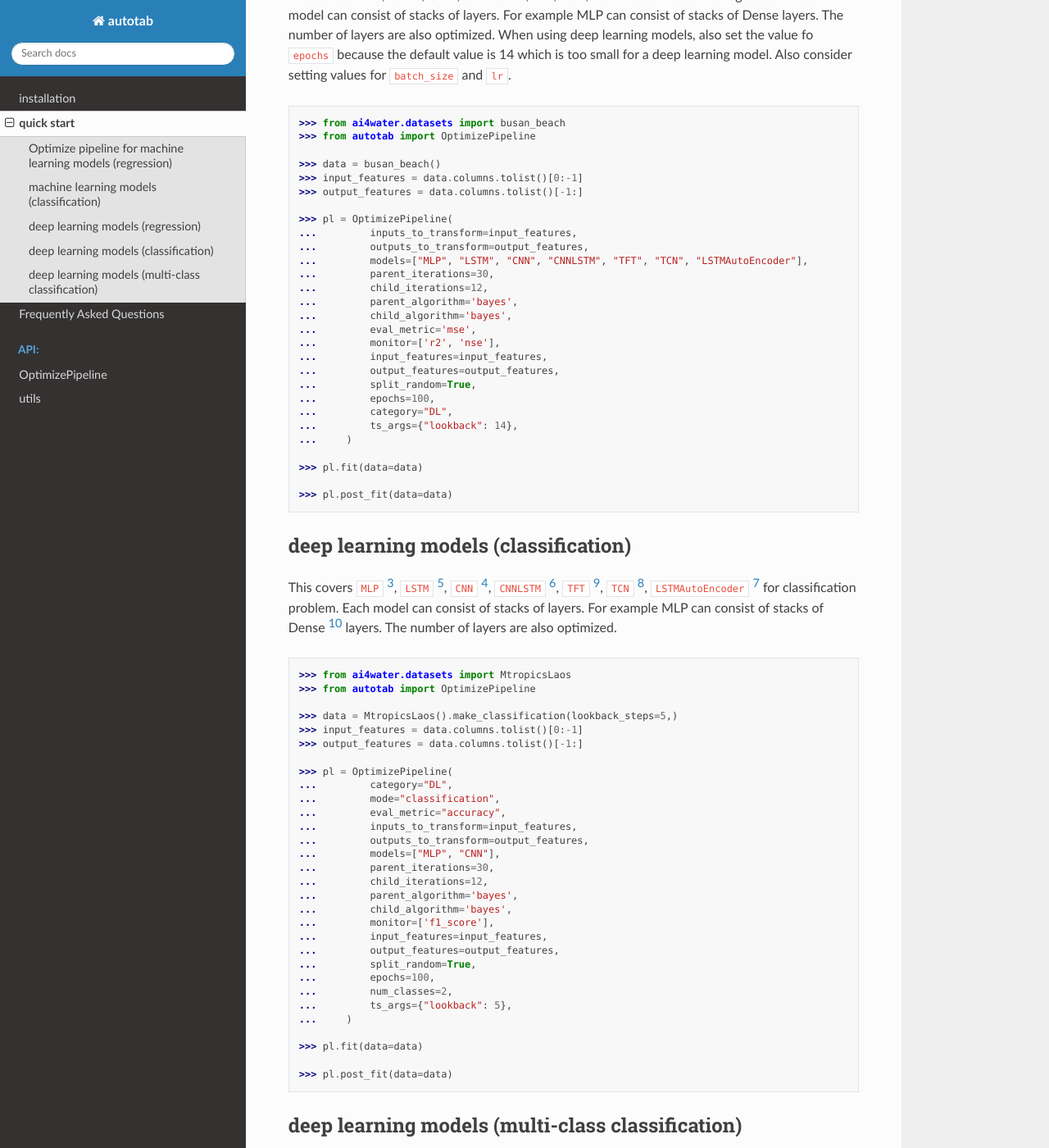
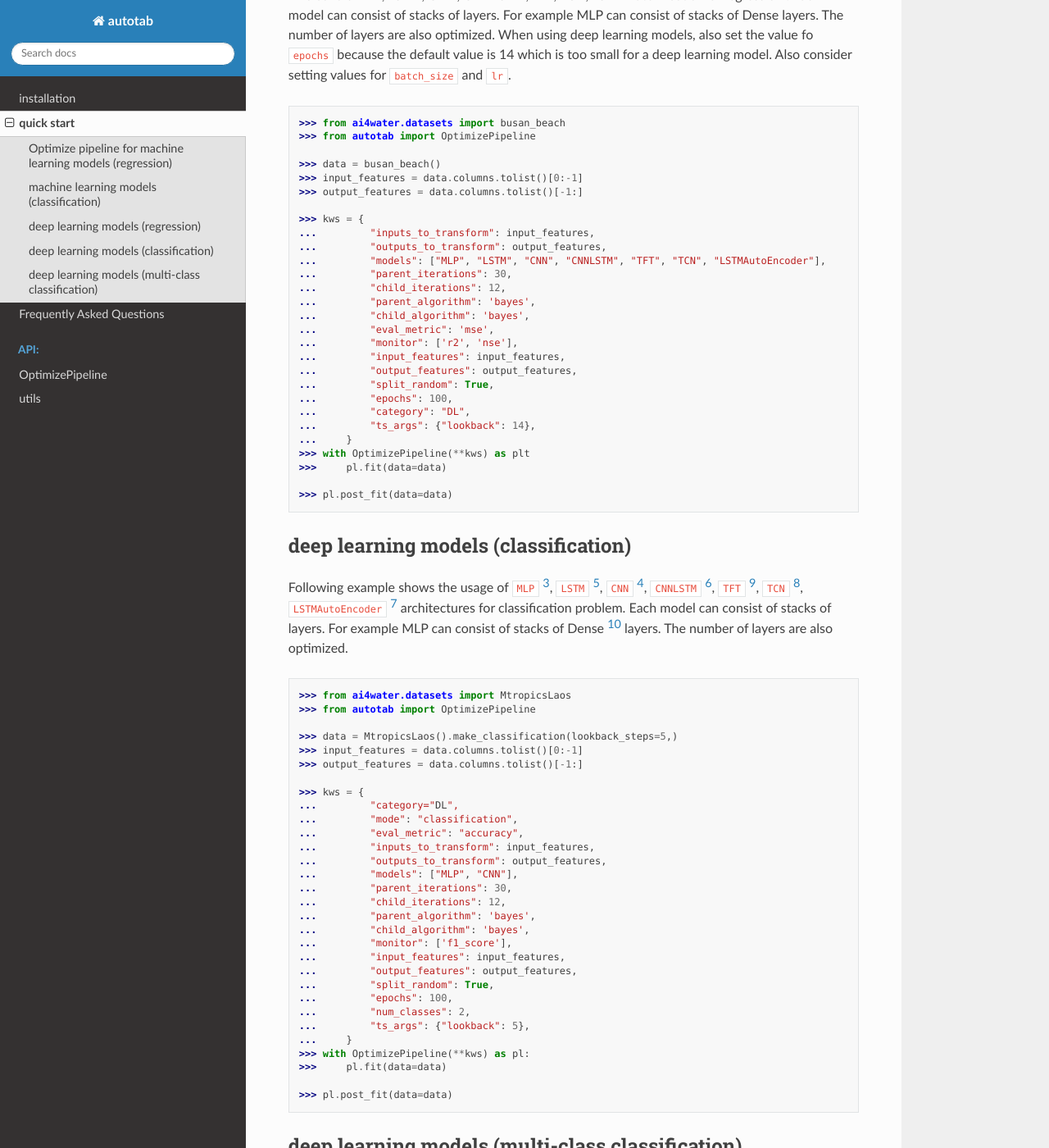
Before and after one commit to Sara-Iftikhar/AutoTab, a Sphinx documentation site: the page built from docs/source/quick_start.rst, in a window 1280 px wide and 1400 px high, scrolled down 1905 px. Shown: the whole window at 82% size. Built offline with Sphinx 7.4.7 and the Read the Docs theme 2.0.0, drawn with Linux system fonts in a browser that asks for light colours; pages that are not in the unit, such as notebooks, are missing from menus; some of the changed text lies outside the part shown.

Commit message:
use context manager in quick_start

```diff
--- a/docs/requirements.txt
+++ b/docs/requirements.txt
@@ -1,4 +1,5 @@
-ai4water[ml_hpo]>=1.02
+#ai4water[ml_hpo]>=1.02
+git+https://github.com/AtrCheema/AI4Water.git@dev
 sphinx
 sphinx-prompt
 sphinx_copybutton
--- a/docs/source/quick_start.rst
+++ b/docs/source/quick_start.rst
@@ -42,7 +42,7 @@ This covers all scikit-learn models, catboost, lightgbm and xgboost
     ...         'input_features': input_features,
     ...         'output_features': output_features,
     ...         'split_random': True,
-    ...     )
+    ...     }
 
     >>> with OptimizePipeline(**kws) as pl:
     >>>     pl.fit(data=data)
@@ -89,7 +89,7 @@ and xgboost model for classification purpose.
     ...         "input_features": input_features,
     ...         "output_features": output_features,
     ...         "split_random": True,
-    ...     )
+    ...     }
     ...
     >>> with OptimizePipeline(**kws) as pl:
     >>>     pl.fit(data=data)
@@ -115,33 +115,34 @@ setting values for ``batch_size`` and ``lr``.
     >>> input_features = data.columns.tolist()[0:-1]
     >>> output_features = data.columns.tolist()[-1:]
 
-    >>> pl = OptimizePipeline(
-    ...         inputs_to_transform=input_features,
-    ...         outputs_to_transform=output_features,
-    ...         models=["MLP", "LSTM", "CNN", "CNNLSTM", "TFT", "TCN", "LSTMAutoEncoder"],
-    ...         parent_iterations=30,
-    ...         child_iterations=12,
-    ...         parent_algorithm='bayes',
-    ...         child_algorithm='bayes',
-    ...         eval_metric='mse',
-    ...         monitor=['r2', 'nse'],
-    ...         input_features=input_features,
-    ...         output_features=output_features,
-    ...         split_random=True,
-    ...         epochs=100,
-    ...         category="DL",
-    ...         ts_args={"lookback": 14},
-    ...     )
-
-    >>> pl.fit(data=data)
+    >>> kws = {
+    ...         "inputs_to_transform": input_features,
+    ...         "outputs_to_transform": output_features,
+    ...         "models": ["MLP", "LSTM", "CNN", "CNNLSTM", "TFT", "TCN", "LSTMAutoEncoder"],
+    ...         "parent_iterations": 30,
+    ...         "child_iterations": 12,
+    ...         "parent_algorithm": 'bayes',
+    ...         "child_algorithm": 'bayes',
+    ...         "eval_metric": 'mse',
+    ...         "monitor": ['r2', 'nse'],
+    ...         "input_features": input_features,
+    ...         "output_features": output_features,
+    ...         "split_random": True,
+    ...         "epochs": 100,
+    ...         "category": "DL",
+    ...         "ts_args": {"lookback": 14},
+    ...     }
+    >>> with OptimizePipeline(**kws) as plt
+    >>>     pl.fit(data=data)
 
     >>> pl.post_fit(data=data)
 
 deep learning models (classification)
 =====================================
 
-This covers ``MLP`` [3]_, ``LSTM`` [5]_, ``CNN`` [4]_, ``CNNLSTM`` [6]_, ``TFT`` [9]_,
-``TCN`` [8]_, ``LSTMAutoEncoder`` [7]_ for classification problem. Each model
+Following example shows the usage of ``MLP`` [3]_, ``LSTM`` [5]_, ``CNN`` [4]_,
+``CNNLSTM`` [6]_, ``TFT`` [9]_,
+``TCN`` [8]_, ``LSTMAutoEncoder`` [7]_ architectures for classification problem. Each model
 can consist of stacks of layers. For example MLP can consist of stacks of
 Dense [10]_ layers. The number of layers are also optimized.
 
@@ -154,27 +155,27 @@ Dense [10]_ layers. The number of layers are also optimized.
     >>> input_features = data.columns.tolist()[0:-1]
     >>> output_features = data.columns.tolist()[-1:]
 
-    >>> pl = OptimizePipeline(
-    ...         category="DL",
-    ...         mode="classification",
-    ...         eval_metric="accuracy",
-    ...         inputs_to_transform=input_features,
-    ...         outputs_to_transform=output_features,
-    ...         models=["MLP", "CNN"],
-    ...         parent_iterations=30,
-    ...         child_iterations=12,
-    ...         parent_algorithm='bayes',
-    ...         child_algorithm='bayes',
-    ...         monitor=['f1_score'],
-    ...         input_features=input_features,
-    ...         output_features=output_features,
-    ...         split_random=True,
-    ...         epochs=100,
-    ...         num_classes=2,
-    ...         ts_args={"lookback": 5},
-    ...     )
-
-    >>> pl.fit(data=data)
+    >>> kws = {
+    ...         "category="DL",
+    ...         "mode": "classification",
+    ...         "eval_metric": "accuracy",
+    ...         "inputs_to_transform": input_features,
+    ...         "outputs_to_transform": output_features,
+    ...         "models": ["MLP", "CNN"],
+    ...         "parent_iterations": 30,
+    ...         "child_iterations": 12,
+    ...         "parent_algorithm": 'bayes',
+    ...         "child_algorithm": 'bayes',
+    ...         "monitor": ['f1_score'],
+    ...         "input_features": input_features,
+    ...         "output_features": output_features,
+    ...         "split_random": True,
+    ...         "epochs": 100,
+    ...         "num_classes": 2,
+    ...         "ts_args": {"lookback": 5},
+    ...     }
+    >>> with OptimizePipeline(**kws) as pl:
+    >>>     pl.fit(data=data)
 
     >>> pl.post_fit(data=data)
 
@@ -196,23 +197,24 @@ For multi-class classification with neural networks, we must set
     >>> outputs = ["target"]
     >>> data = pd.DataFrame(np.hstack([x, y.reshape(-1,1)]), columns=inputs+outputs)
     ...
-    >>> pl = OptimizePipeline(models=[
+    >>> kws = {"models": [
     ...         "MLP",
     ...     ],
-    ...         input_features=inputs,
-    ...         output_features=outputs,
-    ...         parent_algorithm="bayes",
-    ...         loss="categorical_crossentropy",
-    ...         parent_iterations=10,
-    ...         child_iterations=0,
-    ...         epochs=20,
-    ...         category="DL",
-    ...         mode="classification",
-    ...         num_classes = 4,
-    ...         eval_metric="accuracy",
-    ...         monitor="f1_score",
-    ...     )
-    >>> pl.fit(data=data)
+    ...         "input_features": inputs,
+    ...         "output_features": outputs,
+    ...         "parent_algorithm": "bayes",
+    ...         "loss": "categorical_crossentropy",
+    ...         "parent_iterations": 10,
+    ...         "child_iterations": 0,
+    ...         "epochs": 20,
+    ...         "category": "DL",
+    ...         "mode": "classification",
+    ...         "num_classes ":  4,
+    ...         "eval_metric": "accuracy",
+    ...         "monitor": "f1_score",
+    ...     }
+    >>> with OptimizePipeline(**kws) as pl:
+    >>>     pl.fit(data=data)
 
 Check ``ClassificationMetrics`` [1]_  class of SeqMetrics [2]_ library for the name
 of metrics which can be used for monitoring
```
